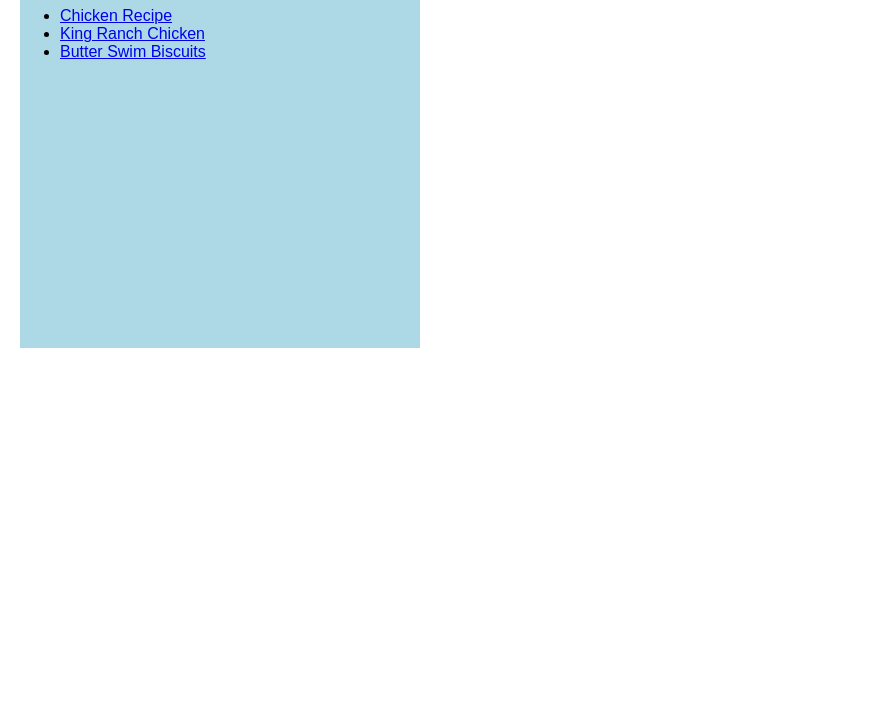
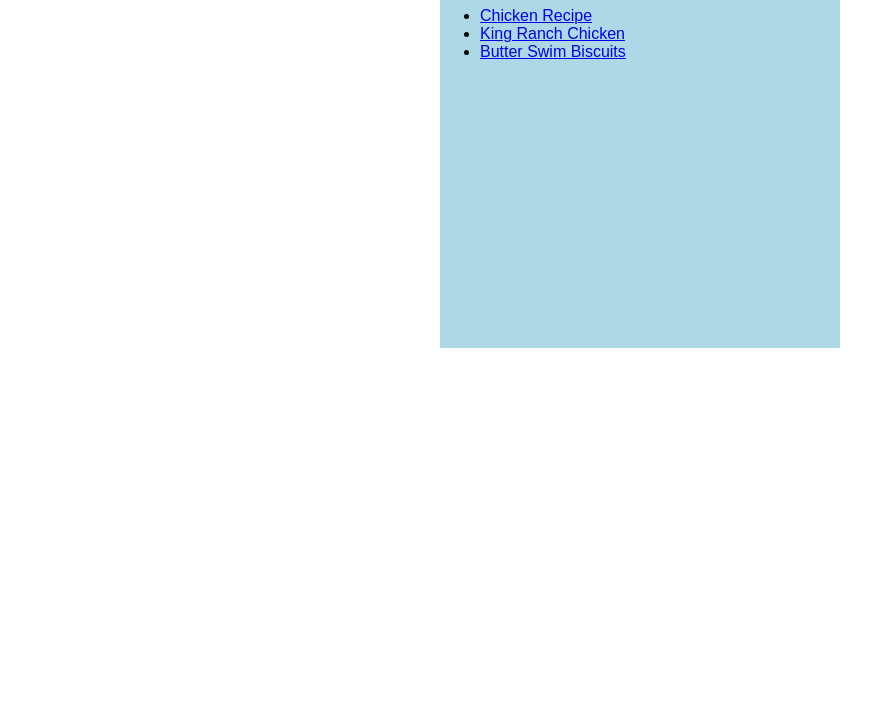
Before and after one commit to galenherington/odin-recipes, a plain HTML site: page index.html in a window 1280 px wide. Shown: the part 73-800 px from the top of the page, without its empty margins (0-883 px from the left). Drawn offline with Linux system fonts and the light colour scheme.

Commit message:
Change some styling

```diff
--- a/style.css
+++ b/style.css
@@ -8,7 +8,7 @@ h1 {
     width: 400px;
     height: 400px;
     cursor: pointer;
-    margin-left: 12px;
+    margin: 0 auto;
 }
 
 li{
```
